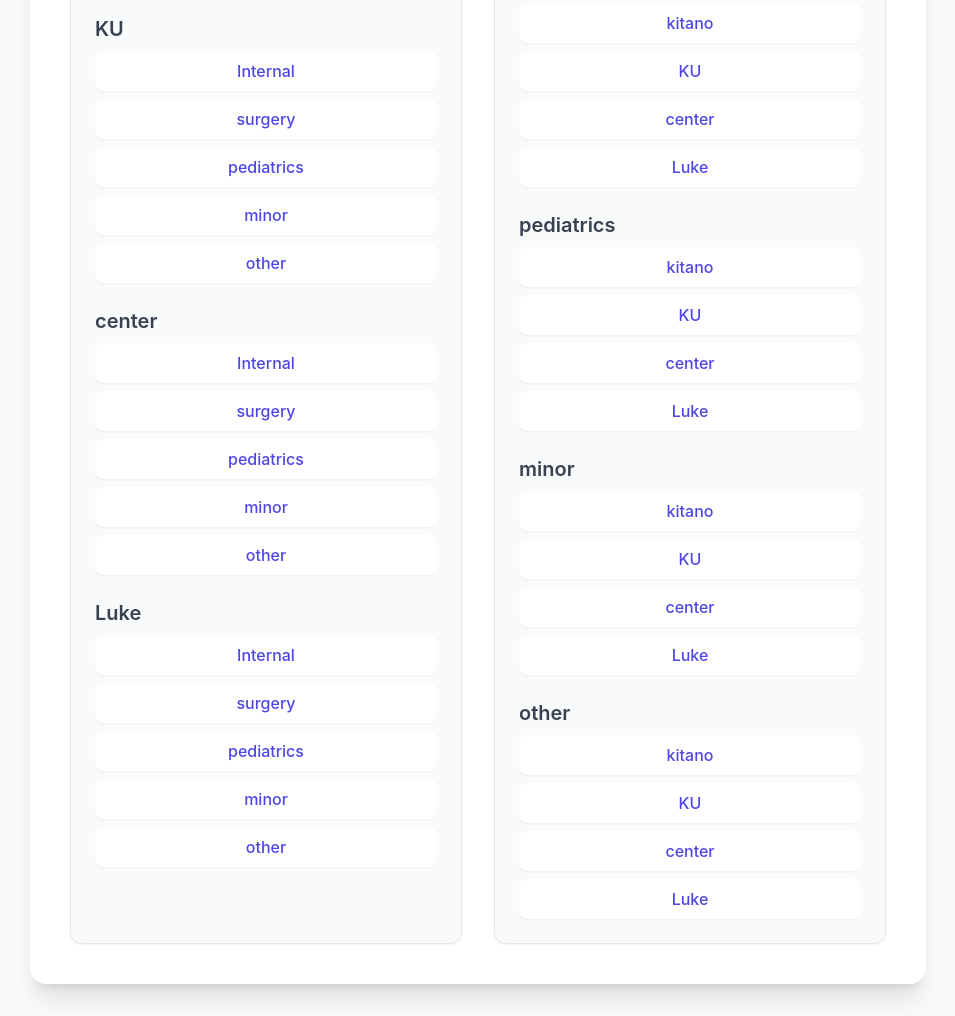
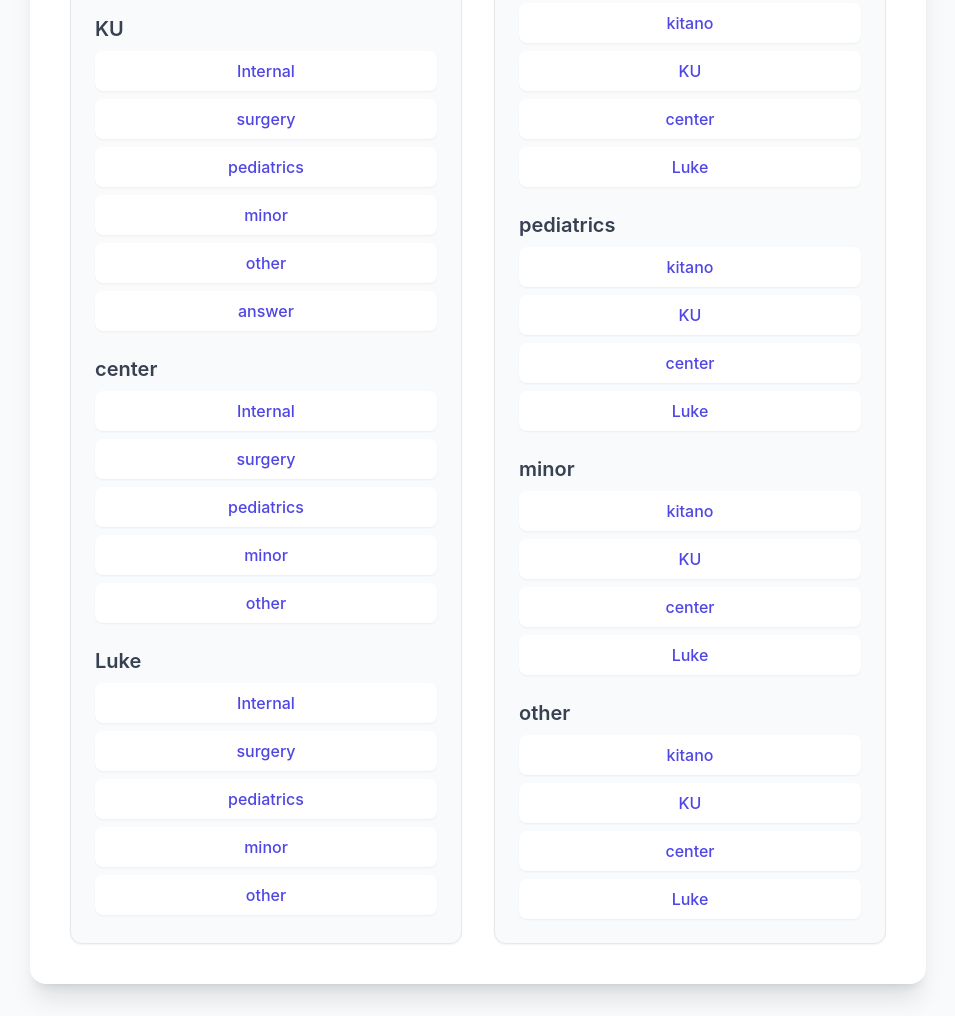
Before and after one commit to niiniiKO/medicine-study, a plain HTML site: page index.html in a window 1280 px wide. Shown: the part 650-1666 px from the top of the page, without its empty margins (162-1117 px from the left). Drawn offline with nearby package versions, Linux system fonts and the light colour scheme.

Commit message:
Update index.html

```diff
--- a/index.html
+++ b/index.html
@@ -100,6 +100,11 @@
                             <li>
                                 <a href="/medicine-study/KU/Other.html" class="block w-full py-2 px-3 bg-white hover:bg-indigo-100 text-indigo-600 font-medium rounded-lg shadow-sm transition-colors duration-200 text-center">
                                     other
+                                </a>
+                            </li>
+                            <li>
+                                <a href="/medicine-study/KU/Answer.html" class="block w-full py-2 px-3 bg-white hover:bg-indigo-100 text-indigo-600 font-medium rounded-lg shadow-sm transition-colors duration-200 text-center">
+                                    answer
                                 </a>
                             </li>
                         </ul>
```
